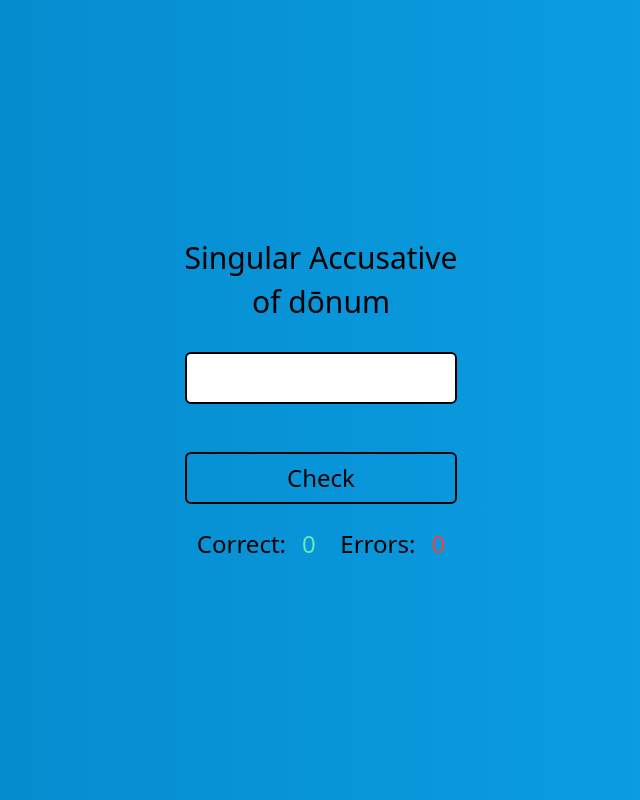
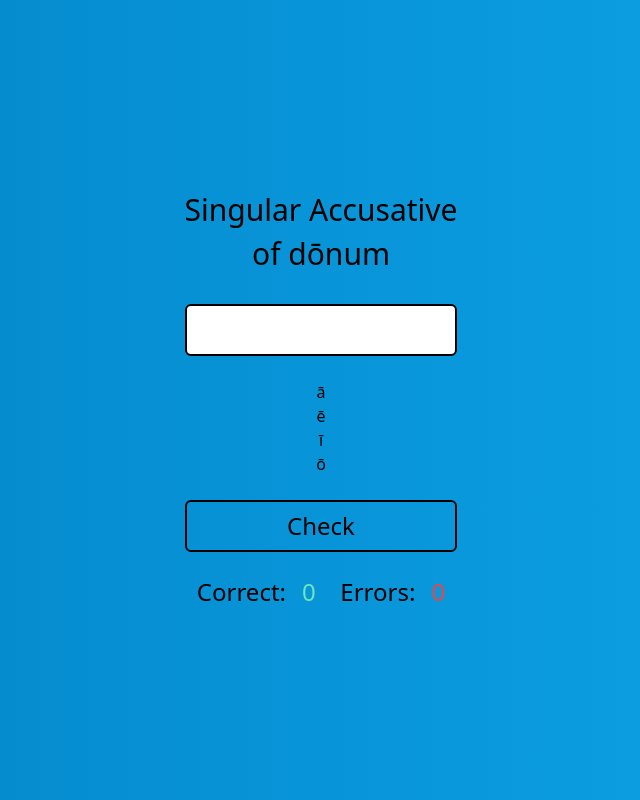
Before and after one commit to Sebosun/latin-downling-method, a React (Create React App) app: page / in a window 1280 px wide. Shown: the whole page, without its empty margins (319-959 px from the left). Built offline with nearby package versions, Linux system fonts and the light colour scheme.

Commit message:
buttons for special characters

```diff
--- a/src/components/game/Game.tsx
+++ b/src/components/game/Game.tsx
@@ -91,6 +91,10 @@ export default function Game() {
   const onTextChange = (e: React.ChangeEvent<HTMLInputElement>) => {
     setTextInput(e.target.value);
   };
+  const addInput = (char: "ā" | "ē" | "ī" | "ō") => {
+    // error checking on max lenght but rn its whatever
+    setTextInput((prev) => prev.concat(char));
+  };
 
   return (
     <>
@@ -104,6 +108,19 @@ export default function Game() {
           onChange={onTextChange}
           type="text"
         />
+
+        <button type="button" onClick={() => addInput("ā")}>
+          ā
+        </button>
+        <button type="button" onClick={() => addInput("ē")}>
+          ē
+        </button>
+        <button type="button" onClick={() => addInput("ī")}>
+          ī
+        </button>
+        <button type="button" onClick={() => addInput("ō")}>
+          ō
+        </button>
         <button
           type="submit"
           className="p-2 my-6 text-2xl border-2 border-black border-solid rounded-md"
```
